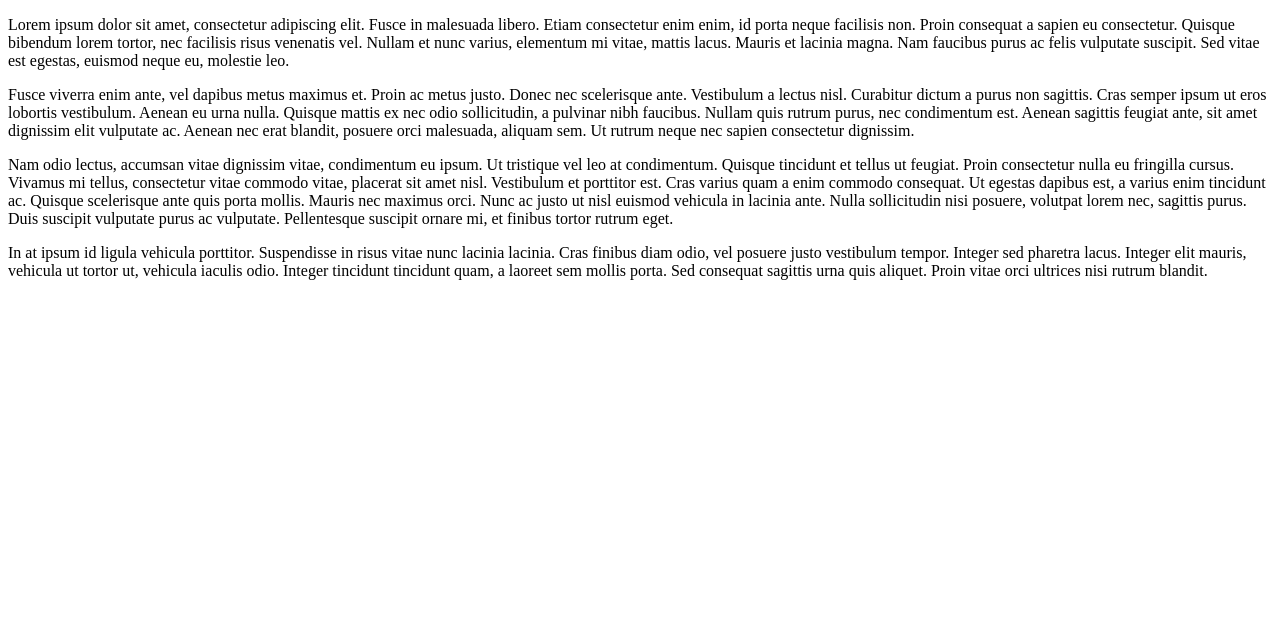
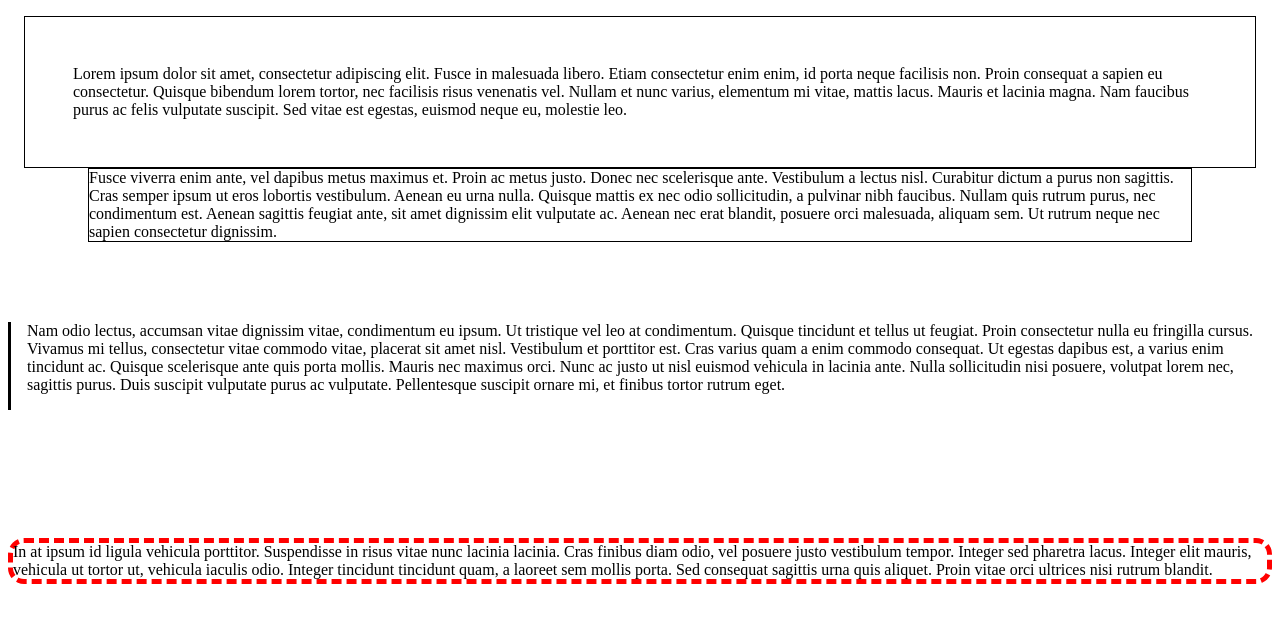
Before and after one commit to Anat0lis/Web-sovelluskehitys, a PHP site: page /boxmodel.html in a window 1280 px wide. Shown: the top 623 px of the page. Run offline with PHP 8.4, Linux system fonts and the light colour scheme.

Commit message:
lab3T1_3

```diff
--- a/labs/04 CSS3 and Bootstrap/boxmodel.html
+++ b/labs/04 CSS3 and Bootstrap/boxmodel.html
@@ -1,8 +1,9 @@
 <!DOCTYPE html>
-<html>
+<html lang="">
 <head>
     <title>Illustration of CSS box model</title>
     <meta charset="utf-8" />
+    <link href="css/boxmodel.css" type="text/css" rel="stylesheet" />
 </head>
 <body>
 
--- /dev/null
+++ b/labs/04 CSS3 and Bootstrap/css/boxmodel.css
@@ -0,0 +1,23 @@
+p.one {
+    border: 1px solid black;
+    padding: 3em;
+    margin:  1em;
+    margin-bottom: 0;
+}
+p.two{
+    border: 1px solid black;
+    margin: 5em;
+    margin-top: 0;
+}
+p.three{
+    border-left: 3px solid black;
+    padding: 1em;
+    padding-top: 0;
+    margin: 0;
+    margin-top: 2em;
+    margin-bottom: 8em;
+}
+p.four{
+    border: 5px dashed red;
+    border-radius: 1em;
+}
```
Also changed, not shown: labs/04 CSS3 and Bootstrap/css/simple.css (+9 -1 lines), labs/04 CSS3 and Bootstrap/css/targetstyles.css (+11 -0 lines).
